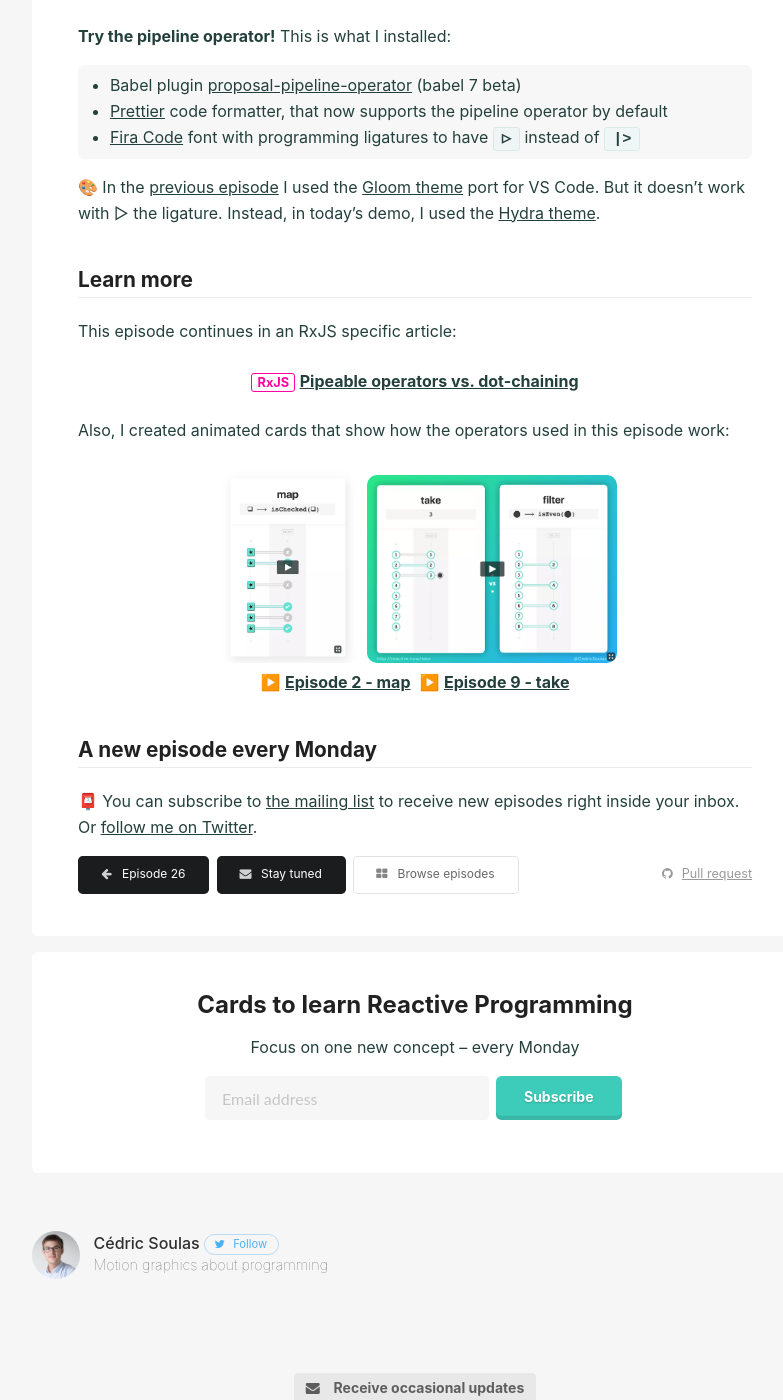
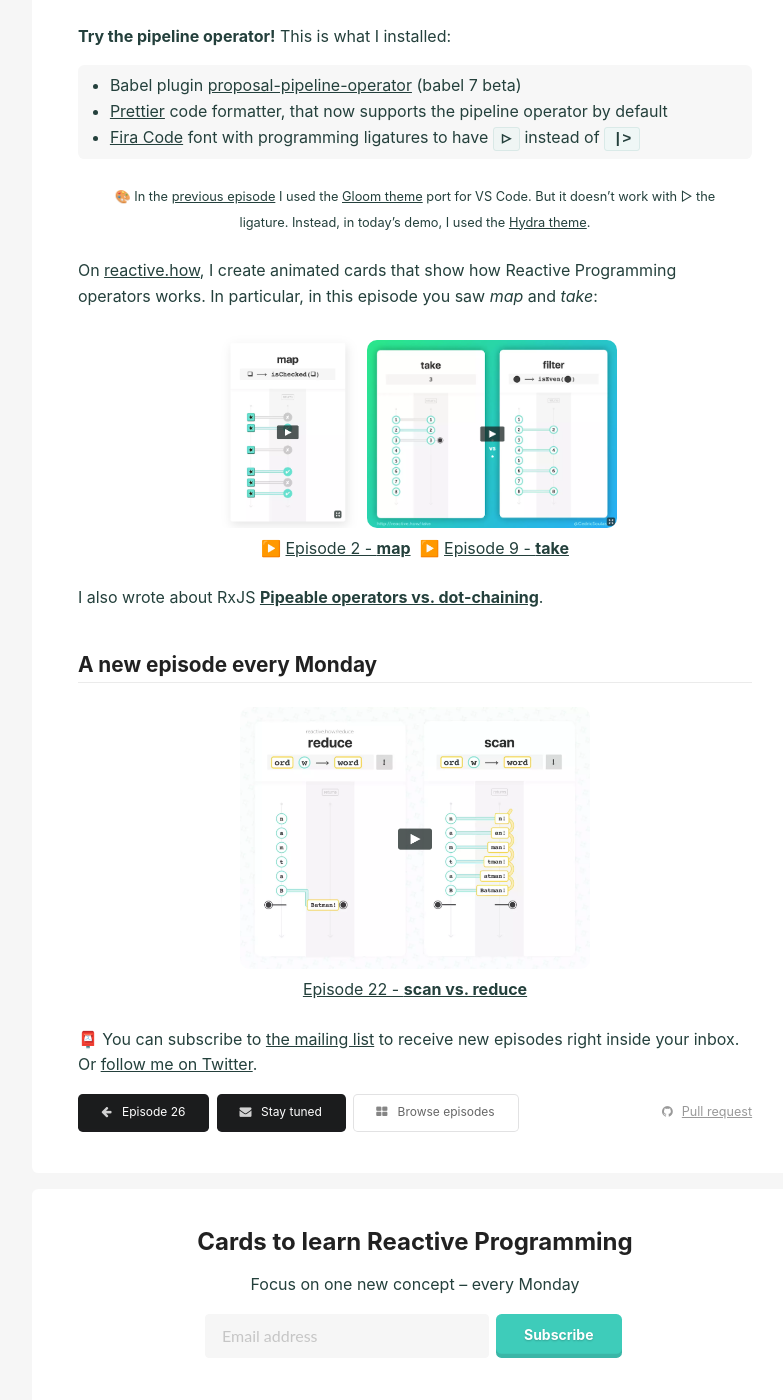
Before and after one commit to cedricss/reactive.how, a Jekyll site: the page built from pipeline-operator.md, in a window 1280 px wide and 1400 px high, scrolled down 859 px. Shown: the whole window, without its empty margins (225-1008 px from the left). Built offline with Jekyll 4.4.1, drawn with Linux system fonts in a browser that asks for light colours.

Commit message:
Add links and examples

```diff
--- a/_layouts/default.html
+++ b/_layouts/default.html
@@ -7,6 +7,7 @@
 
 <body>
     <div class="ui main text container {{ page.class }}">
+
         {% include author.html %} {% if page.class == 'post' %}
         <h3 class="ui header move up">
             &nbsp; {% include social.html %}
@@ -35,8 +36,17 @@
         <div id="subscribe">
             {% include headlines.html %}
         </div>
+
         <div class="stripe">
             {% include author.html %}
+        </div>
+        <div class="featured">
+            <a href="http://reactive.how">
+                <img src="/img/featured.png" />
+            </a>
+            <h3 class="ui header">
+                <a href="http://reactive.how">reactive.how</a>
+            </h3>
         </div>
     </div>
     <footer>
--- a/pipeline-operator.md
+++ b/pipeline-operator.md
@@ -18,18 +18,16 @@
 * [Prettier](https://prettier.io/) code formatter, that now supports the pipeline operator by default
 * [Fira Code](https://github.com/tonsky/FiraCode) font with programming ligatures to have `▷` instead of `|>`
 
-🎨 In the [previous episode](/max) I used the [Gloom theme](https://marketplace.visualstudio.com/items?itemName=adamgirton.gloom) port for VS Code. But it doesn't work with ▷ the ligature. Instead, in today's demo, I used the [Hydra theme](https://marketplace.visualstudio.com/items?itemName=juanmnl.vscode-theme-hydra).
+> <small>🎨 In the [previous episode](/max) I used the [Gloom theme](https://marketplace.visualstudio.com/items?itemName=adamgirton.gloom) port for VS Code. But it doesn't work with ▷ the ligature. Instead, in today's demo, I used the [Hydra theme](https://marketplace.visualstudio.com/items?itemName=juanmnl.vscode-theme-hydra).</small>
 
-## Learn more
+On [reactive.how](/), I create animated cards that show how Reactive Programming operators works. In particular, in this episode you saw _map_ and _take_:
 
-This episode continues in an RxJS specific article:
+> [![](/img/map/icon.png){:.w150}](/map) [![](/img/take/icon.png){:.w250}](/take) <br/> ▶️ [Episode 2 - **map**](/map) &nbsp;▶️ [Episode 9 - **take**](/take)
 
-> <small><span class="rxjs"><strong>RxJS</strong></span></small> [**Pipeable operators vs. dot-chaining**](/rxjs/pipeable-operators-vs-dot-chaining)
-
-Also, I created animated cards that show how the operators used in this episode work:
-
-> [![](/img/map/icon.png){:.w150}](/map) [![](/img/take/icon.png){:.w250}](/take) <br/> ▶️ [**Episode 2 - map**](/map) &nbsp;▶️ [**Episode 9 - take**](/take)
+I also wrote about RxJS [**Pipeable operators vs. dot-chaining**](/rxjs/pipeable-operators-vs-dot-chaining).
 
 ## A new episode every Monday
 
+> [![](/img/reduce/icon.png){:.w350}](/reduce) <br/>[Episode 22 - **scan vs. reduce**](/reduce)
+
 📮 You can subscribe to [the mailing list](#subscribe) to receive new episodes right inside your inbox. Or [follow me on Twitter](https://twitter.com/CedricSoulas).
```
Also changed, not shown: rxjs/pipeable-operators-vs-dot-chaining.md (+2 -0 lines), img/reduce/icon.png (added).
